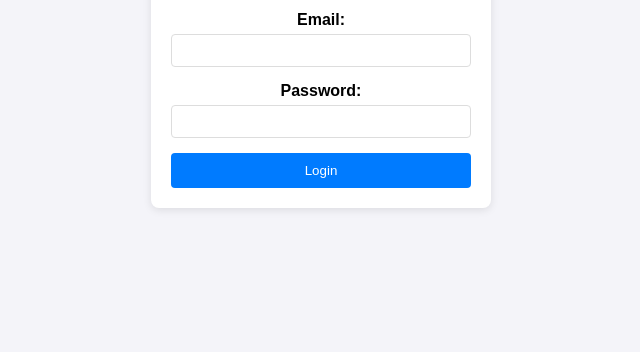
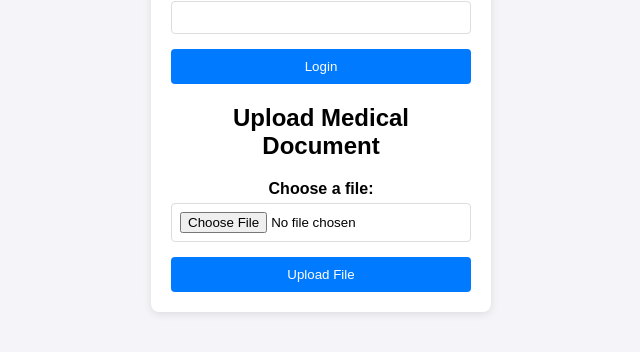
Before and after one commit to sanssac/secure-health-share, a plain HTML site: page index.html in a window 1280 px wide. Shown: the part 340-692 px from the top of the page, without its empty margins (319-959 px from the left). Drawn offline with Linux system fonts and the light colour scheme.

Commit message:
Update index.html

```diff
--- a/index.html
+++ b/index.html
@@ -9,6 +9,7 @@
   </head>
   <body>
     <div id="app">
+      <!-- Login Form Section -->
       <h1>Login</h1>
       <form id="loginForm">
         <label for="email">Email:</label>
@@ -17,6 +18,14 @@
         <input type="password" id="password" required />
         <button type="submit">Login</button>
       </form>
+
+      <!-- File Upload Section -->
+      <h2>Upload Medical Document</h2>
+      <form id="uploadForm">
+        <label for="fileInput">Choose a file:</label>
+        <input type="file" id="fileInput" accept="application/pdf, image/*" />
+        <button type="submit">Upload File</button>
+      </form>
     </div>
 
     <script src="app.js"></script>
```
